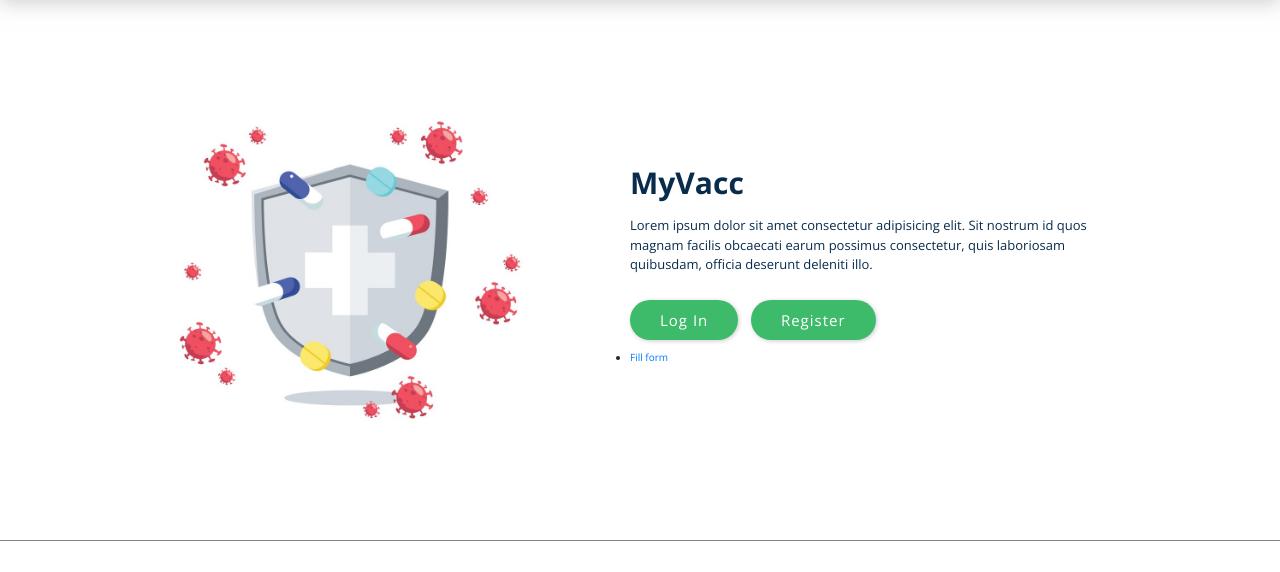
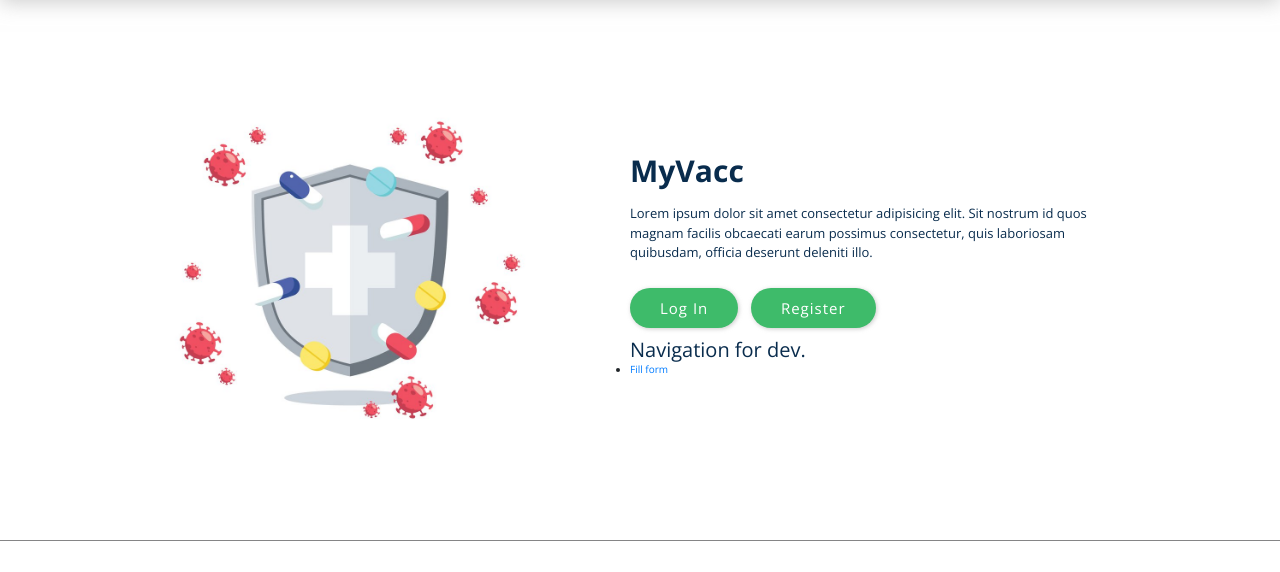
Before and after one commit to marftabucks/myvacc-web, a Laravel app: page / in a window 1280 px wide. Shown: the part 80-652 px from the top of the page. Run offline with Laravel 8, Linux system fonts and the light colour scheme.

Commit message:
update home view

```diff
--- a/resources/views/home.blade.php
+++ b/resources/views/home.blade.php
@@ -24,6 +24,7 @@
                 </div>
 
                 @endif
+                <h2>Navigation for dev.</h2>
                 <ul>
                     <li>
                         <a href="{{route('form')}}">Fill form</a>
```
